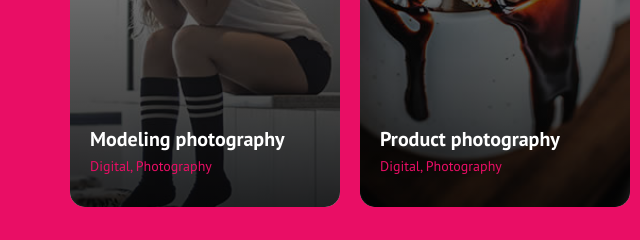
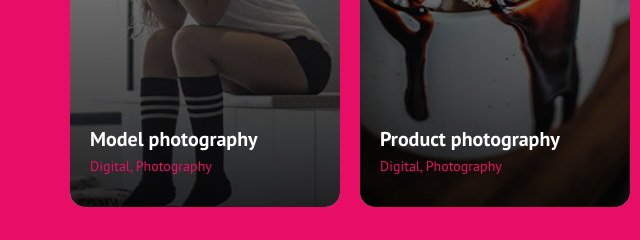
Before and after one commit to rajpratapsingh24/rajpratapsingh24.github.io, a plain HTML site: page index.html in a window 1280 px wide. Shown: the part 1660-1900 px from the top of the page, 0-640 px from the left. Drawn offline with Linux system fonts and the light colour scheme.

Commit message:
Update index.html

```diff
--- a/index.html
+++ b/index.html
@@ -94,7 +94,7 @@
               <div class="card"> <img class="card-img" src="assets/img/recent-img1.jpg" alt="">
                 <div class="card-img-overlay"> <a href="#"><img src="assets/img/heart.png" class="heart" alt="heart icon"></a>
                   <div class="bottom-text">
-                    <h5 class="card-title">Modeling photography</h5>
+                    <h5 class="card-title">Model photography</h5>
                     <p class="card-text">Digital, Photography</p>
                   </div>
                 </div>
```
